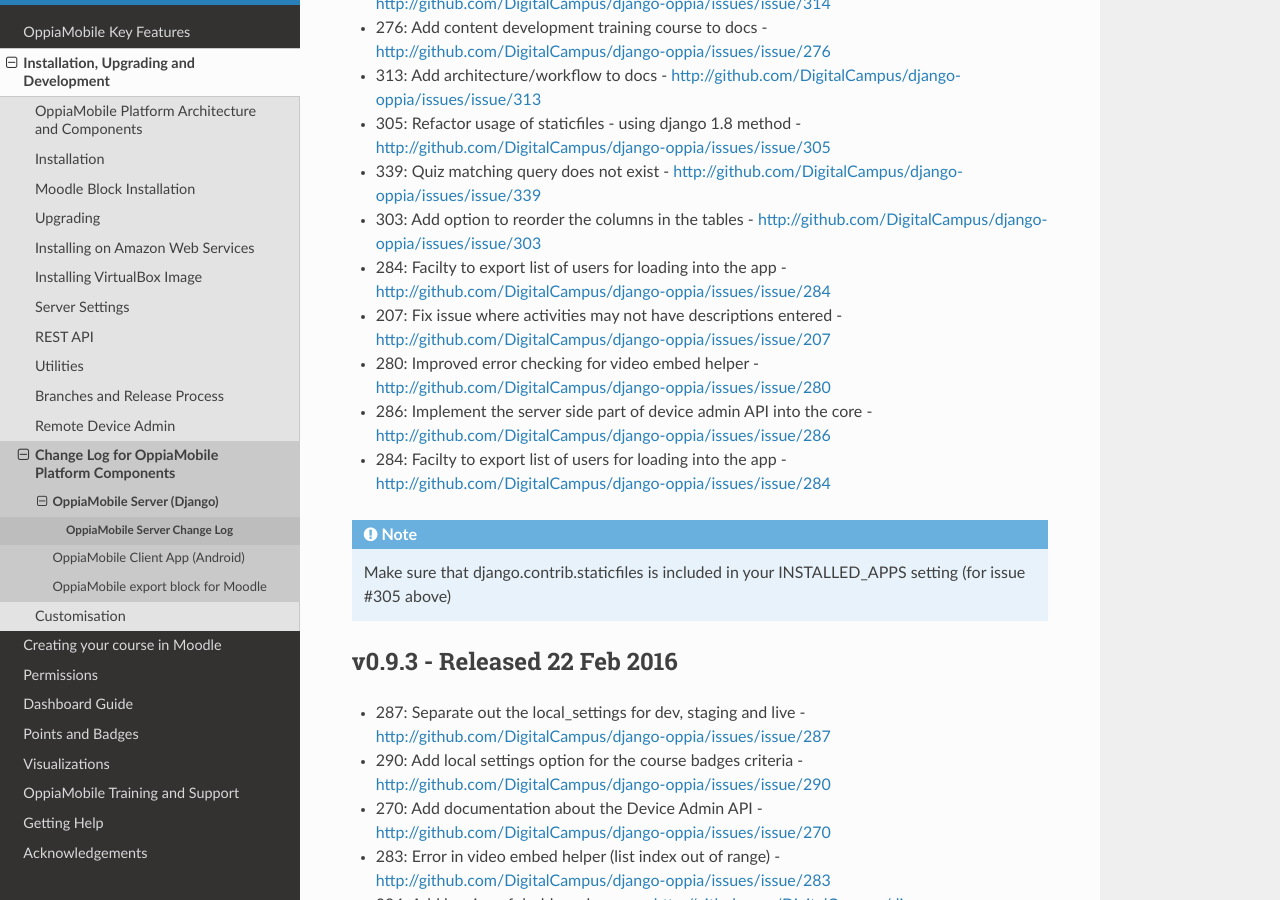
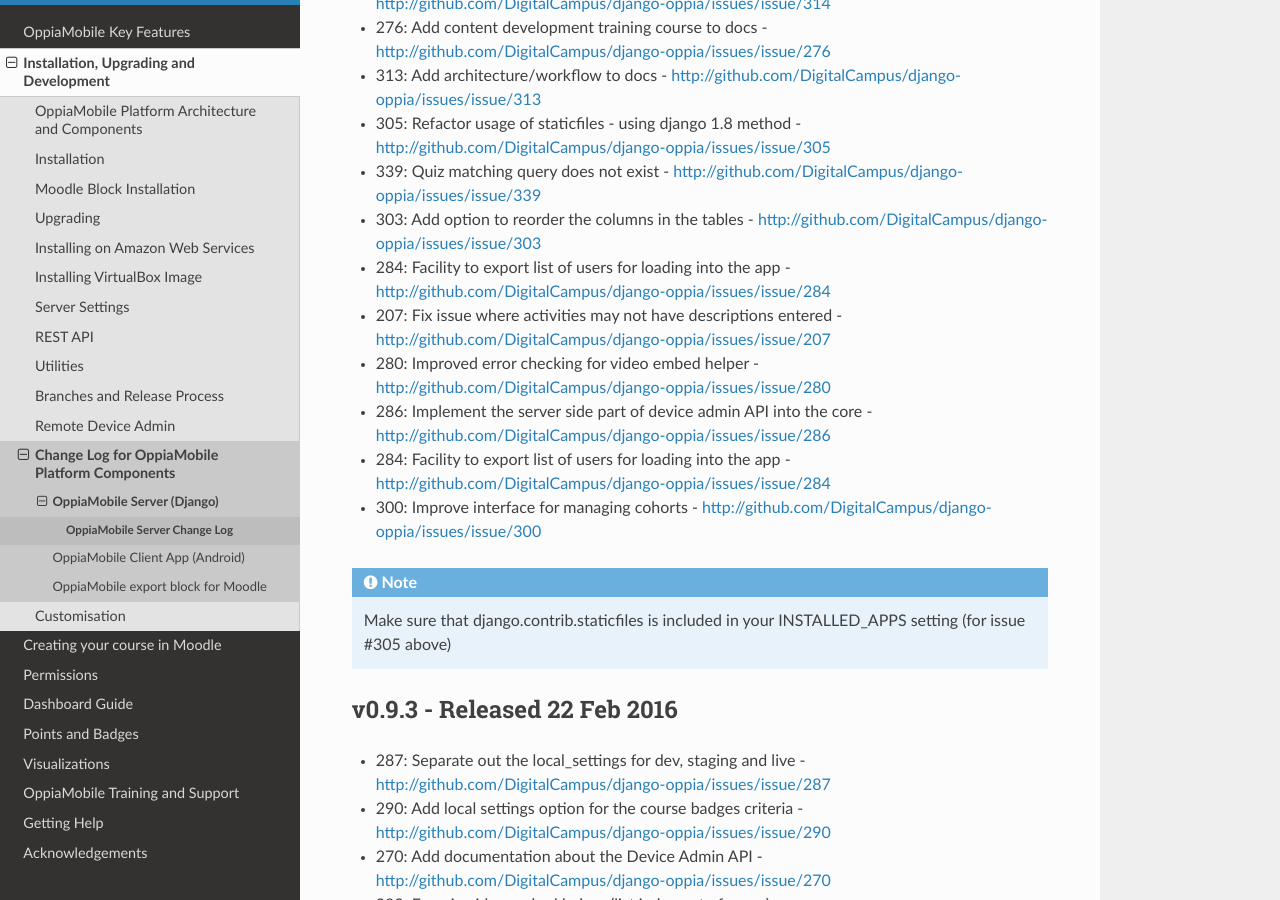
Before and after one commit to DigitalCampus/django-oppia, a Sphinx documentation site: the page built from docs/dev/changelog_server.rst, in a window 1280 px wide and 900 px high, scrolled down 392 px. Built offline with Sphinx 7.4.7 and the Read the Docs theme 2.0.0, drawn with Linux system fonts in a browser that asks for light colours; the version number is read from the project's files by our own code.

Commit message:
update docs

```diff
--- a/docs/dev/changelog_server.rst
+++ b/docs/dev/changelog_server.rst
@@ -15,11 +15,13 @@
 * 305: Refactor usage of staticfiles - using django 1.8 method - http://github.com/DigitalCampus/django-oppia/issues/issue/305
 * 339: Quiz matching query does not exist - http://github.com/DigitalCampus/django-oppia/issues/issue/339
 * 303: Add option to reorder the columns in the tables - http://github.com/DigitalCampus/django-oppia/issues/issue/303
-* 284: Facilty to export list of users for loading into the app - http://github.com/DigitalCampus/django-oppia/issues/issue/284
+* 284: Facility to export list of users for loading into the app - http://github.com/DigitalCampus/django-oppia/issues/issue/284
 * 207: Fix issue where activities may not have descriptions entered - http://github.com/DigitalCampus/django-oppia/issues/issue/207
 * 280: Improved error checking for video embed helper - http://github.com/DigitalCampus/django-oppia/issues/issue/280
 * 286: Implement the server side part of device admin API into the core - http://github.com/DigitalCampus/django-oppia/issues/issue/286
-* 284: Facilty to export list of users for loading into the app - http://github.com/DigitalCampus/django-oppia/issues/issue/284
+* 284: Facility to export list of users for loading into the app - http://github.com/DigitalCampus/django-oppia/issues/issue/284
+* 300: Improve interface for managing cohorts - http://github.com/DigitalCampus/django-oppia/issues/issue/300
+
 
 .. note::
  	Make sure that django.contrib.staticfiles is included in your INSTALLED_APPS setting (for issue #305 above)
```
